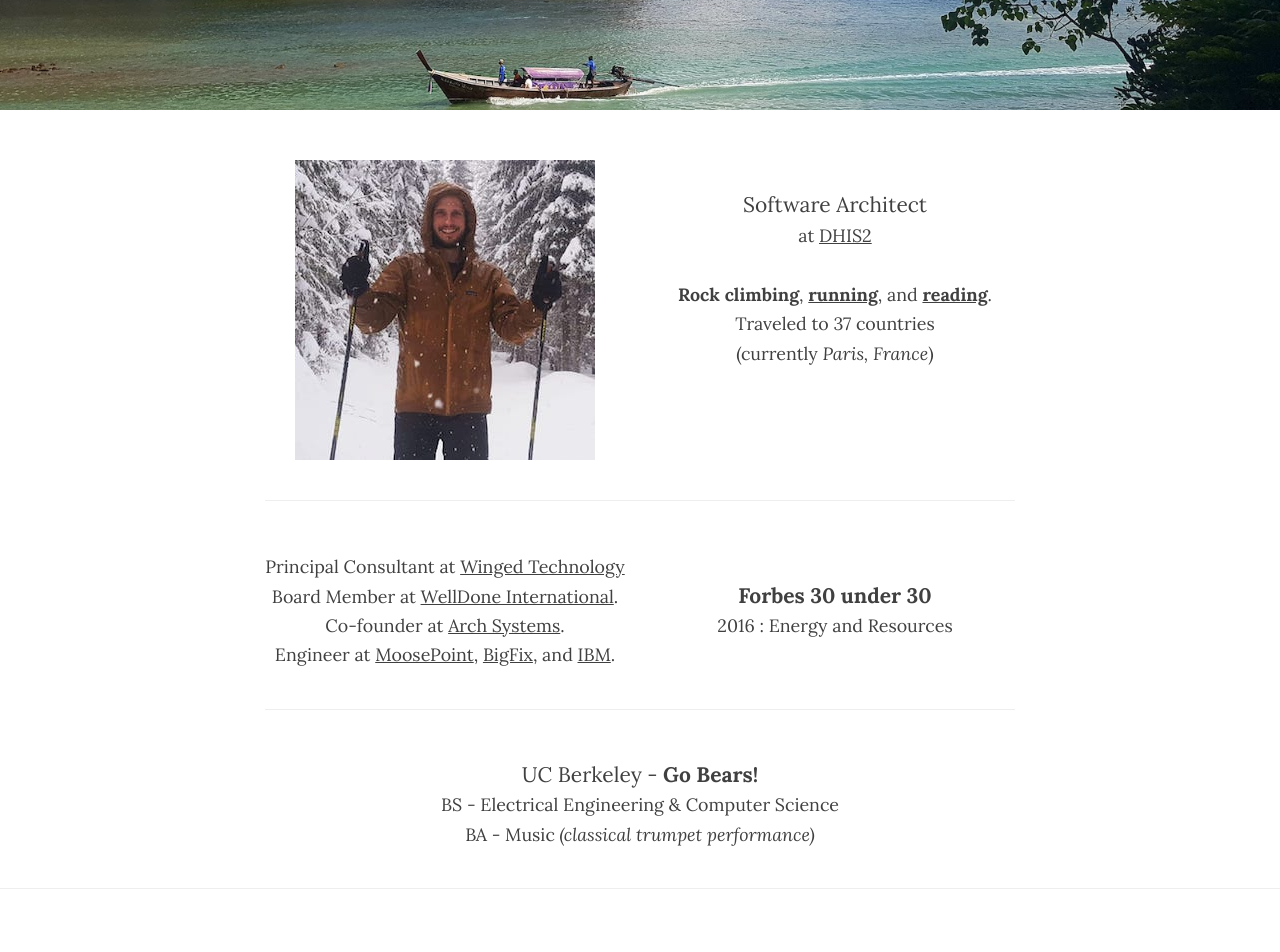
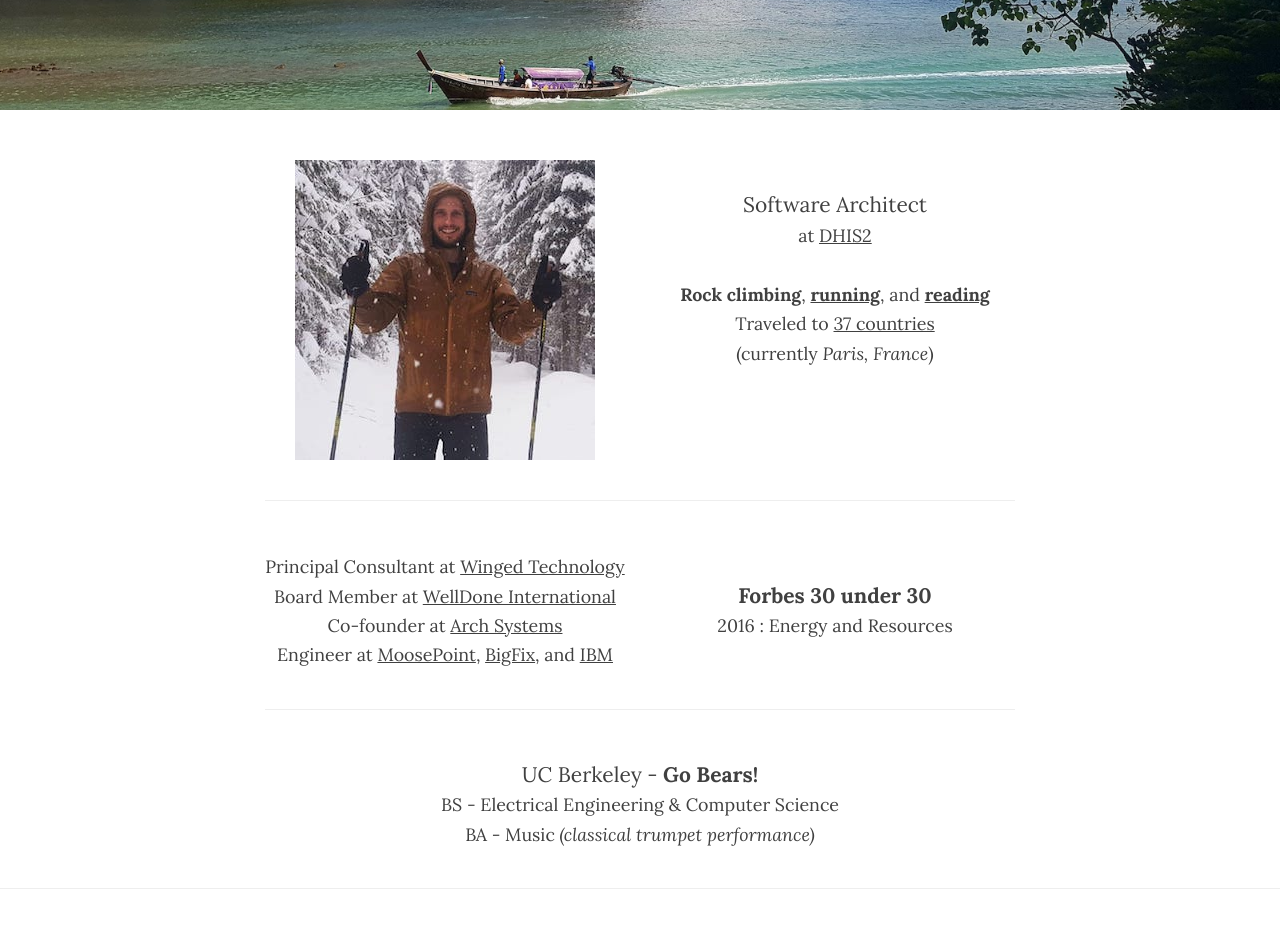
Before and after one commit to amcgee/amcgee.github.io, a Jekyll site: the page built from about.html, in a window 1280 px wide. Shown: the part 346-1298 px from the top of the page. Built offline with Jekyll 4.4.1, drawn with Linux system fonts in a browser that asks for light colours; nearby versions of some CDN libraries; Markdown is read by kramdown in place of the engine named in the settings; part of the change alters nothing that is shown.

```diff
--- a/about.html
+++ b/about.html
@@ -5,40 +5,83 @@ description: "Technologist, Trumpeter, and Climber of Rocks."
 header-img: "img/about-bg.jpg"
 ---
 
-<div class="content" style="text-align:center">
+<div class="content" style="text-align: center;">
   <div class="row">
     <div class="col-lg-6">
-			<img style="max-width:300px;margin:auto;margin-bottom: 20px;" class="img-responsive" src="/img/me.jpg" />
+      <img
+        style="max-width: 300px; margin: auto; margin-bottom: 20px;"
+        class="img-responsive"
+        src="/img/me.jpg"
+      />
     </div>
     <div class="col-lg-6">
-      <p class="lead">Software Architect<br/><small>at <a href="https://dhis2.org">DHIS2</a></small></p>
+      <p class="lead">
+        Software Architect<br /><small
+          >at <a href="https://dhis2.org">DHIS2</a></small
+        >
+      </p>
       <!-- <p class="lead">Software Consulting<br/><small>at <a href="https://wingedtech.com">Winged Technology</a></small></p> -->
-      <p class="lead"><small><strong>Rock climbing</strong>, <strong><a href="https://www.strava.com/athletes/1150954">running</a></strong>, and <strong><a href="https://www.goodreads.com/user/show/34651536-austin-mcgee">reading</a></strong>.<br/>
-        Traveled to 37 countries<br/>
+      <p class="lead">
+        <small>
+          <strong>Rock climbing</strong>,
+          <strong>
+            <a
+              href="https://www.strava.com/athletes/1150954"
+              target="_blank"
+              rel="noreferrer noopenner"
+            >running</a></strong
+          >, and
+          <strong>
+            <a
+              href="https://www.goodreads.com/user/show/34651536-austin-mcgee"
+              target="_blank"
+              rel="noreferrer noopenner"
+              >reading</a
+            >
+          </strong>
+          <br/>
+          Traveled to
+          <a
+            href="https://observablehq.com/d/a00a2bad3c9862ba"
+            target="_blank"
+            rel="noreferrer noopenner"
+            >37 countries</a
+          ><br />
           (currently <i>Paris, France</i>)
-      </small></p>
+        </small>
+      </p>
     </div>
   </div>
-  <hr/>
+  <hr />
   <div class="row flex-align-center">
     <div class="col-lg-6">
       <p class="lead">
-        <small>Principal Consultant at <a href="https://wingedtech.com">Winged Technology</a><br/>
-               Board Member at <a href="http://www.welldone.org">WellDone International</a>.<br/>
-               Co-founder at <a href="http://archsys.io">Arch Systems</a>.<br/>
-			         Engineer at <a href="http://www.moosepoint.com">MoosePoint</a>, <a href="http://www.bigfix.com">BigFix</a>, and <a href="http://www.ibm.com">IBM</a>.
+        <small
+          >Principal Consultant at
+          <a href="https://wingedtech.com">Winged Technology</a><br />
+          Board Member at
+          <a href="http://www.welldone.org">WellDone International</a><br />
+          Co-founder at <a href="http://archsys.io">Arch Systems</a><br />
+          Engineer at <a href="http://www.moosepoint.com">MoosePoint</a>,
+          <a href="http://www.bigfix.com">BigFix</a>, and
+          <a href="http://www.ibm.com">IBM</a>
         </small>
       </p>
     </div>
     <div class="col-lg-6">
-			<p class="lead"><strong>Forbes 30 under 30</strong><br/><small>2016 : Energy and Resources</small></p>
+      <p class="lead">
+        <strong>Forbes 30 under 30</strong><br /><small
+          >2016 : Energy and Resources</small
+        >
+      </p>
     </div>
   </div>
-  <hr/>
+  <hr />
   <div class="row">
     <div class="col-lg-12">
-			<p class="lead">UC Berkeley - <strong>Go Bears!</strong><br/>
-        <small>BS - Electrical Engineering &amp; Computer Science</small><br/>
+      <p class="lead">
+        UC Berkeley - <strong>Go Bears!</strong><br />
+        <small>BS - Electrical Engineering &amp; Computer Science</small><br />
         <small>BA - Music <i>(classical trumpet performance)</i></small>
       </p>
     </div>
```
Lines whose indentation alone changed are shown as unchanged.
